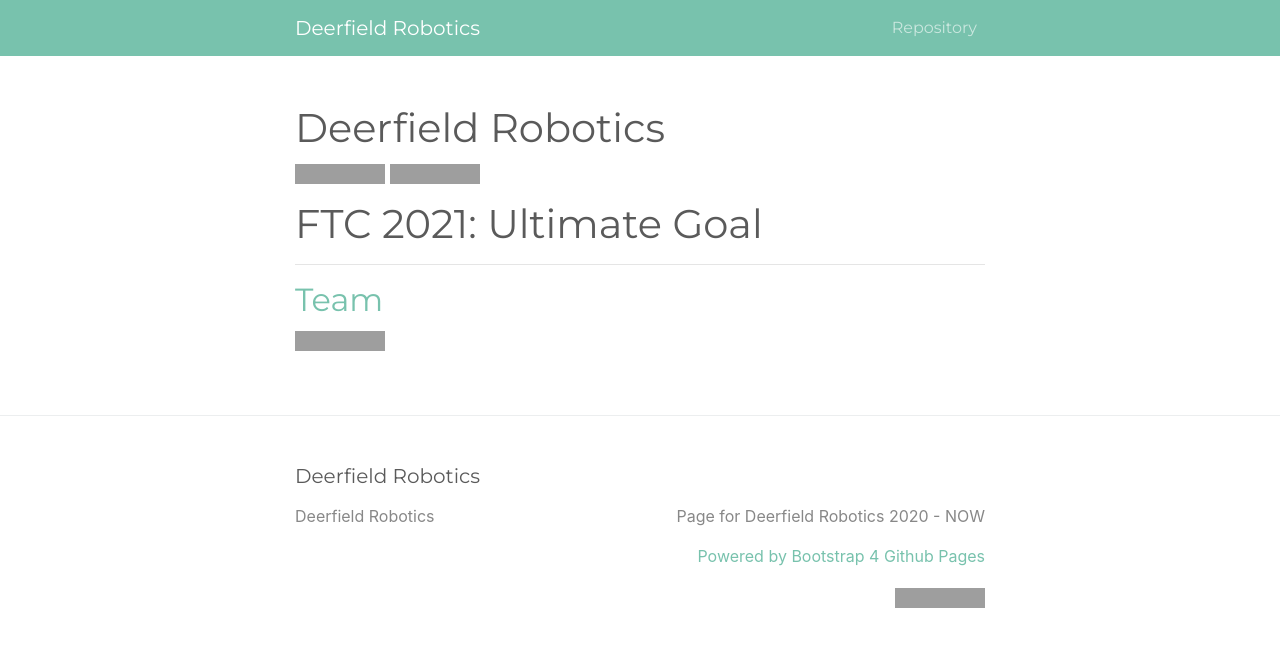
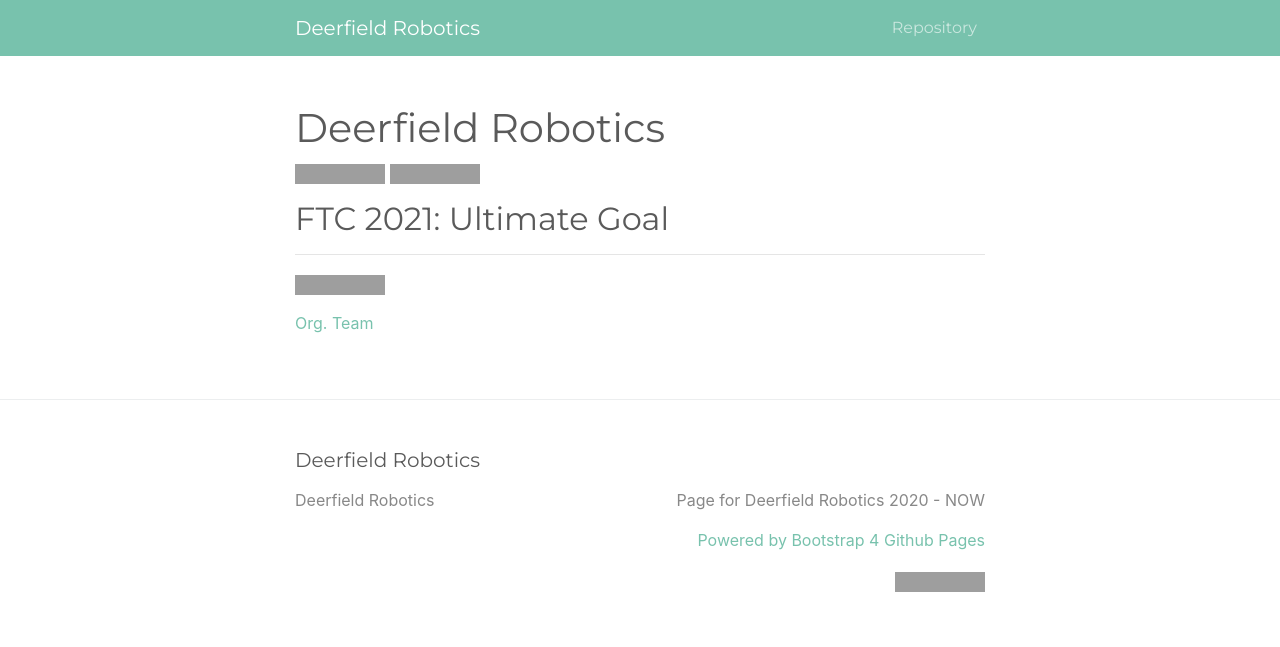
Before and after one commit to Big-Green-7245/Big-Green-7245.github.io, a Jekyll site: the page built from index.md, in a window 1280 px wide. Shown: the top 647 px of the page. Built offline with Jekyll 4.4.1, drawn with Linux system fonts in a browser that asks for light colours; grey boxes are pictures that could not be loaded.

Commit message:
Update index.md

```diff
--- a/index.md
+++ b/index.md
@@ -6,7 +6,9 @@ title: Deerfield Robotics
 [![GitHub Organization Stars](https://img.shields.io/github/stars/Big-Green-7245?style=social)](https://github.com/Big-Green-7245)
 
 
-# FTC 2021: Ultimate Goal
+## FTC 2021: Ultimate Goal
 ---
-## [Team](https://github.com/orgs/Big-Green-7245/teams/ultimate-goal)
 [![Contributors](https://img.shields.io/github/contributors/Big-Green-7245/teamcode-2021)](https://github.com/Big-Green-7245/teamcode-2021)
+
+
+[Org. Team](https://github.com/orgs/Big-Green-7245/teams/ultimate-goal)
```
